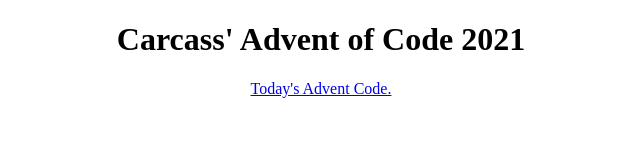
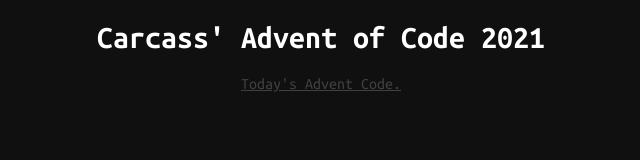
Before and after one commit to Carcass-Project/CarcassAOC, a plain HTML site: page index.html in a window 1280 px wide. Shown: the whole page, without its empty margins (319-959 px from the left). Drawn offline with Linux system fonts and the light colour scheme.

Commit message:
Update index.html

```diff
--- a/index.html
+++ b/index.html
@@ -7,4 +7,55 @@
       <a href="20211205.html">Today's Advent Code.</a>
     </center>
   </body>
+
+   <style>
+    @font-face
+    {
+      font-family: ubuntumono_bold;
+      src: url(UbuntuMono-Bold.ttf);
+    }
+    @font-face
+    {
+      font-family: ubuntumono;
+      src: url(UbuntuMono-Regular.ttf);
+    }
+    body
+    {
+      background-color: #101010;
+    }
+    h1
+    {
+      color: white;
+      font-family: ubuntumono_bold;
+      src: url(UbuntuMono-Bold.ttf);
+    }
+    h2
+    {
+      color: white;
+        font-family: ubuntumono_bold;
+      src: url(UbuntuMono-Bold.ttf);
+    }
+    h3
+    {
+      color: white;
+        font-family: ubuntumono_bold;
+      src: url(UbuntuMono-Bold.ttf);
+    }
+    p
+    {
+      color: white;
+      font-family: ubuntumono;
+      src: url(UbuntuMono-Regular.ttf);
+    }
+    a
+    {
+      color: 	#404040;
+      font-family: ubuntumono;
+      src: url(UbuntuMono-Regular.ttf);
+    }
+    img
+    {
+      border-radius: 6px;
+    }
+  </style>
 </html>
```
